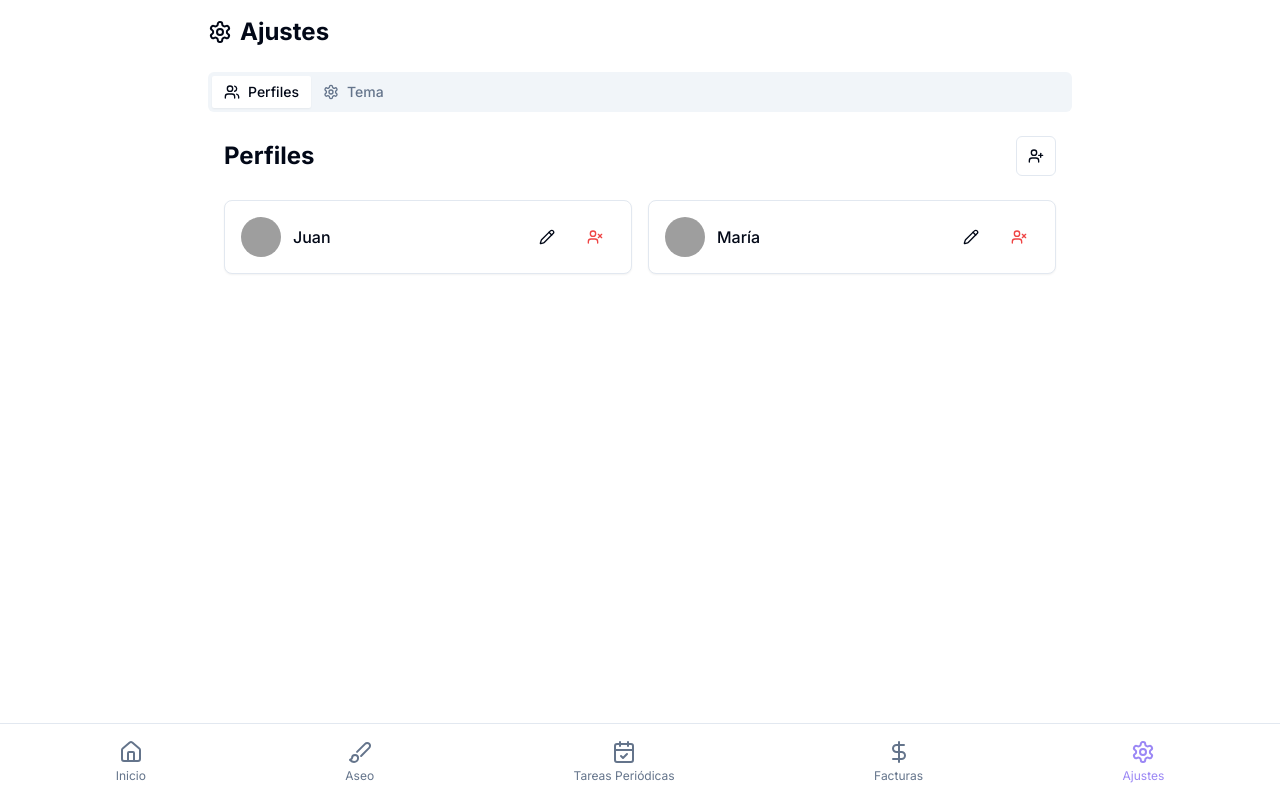
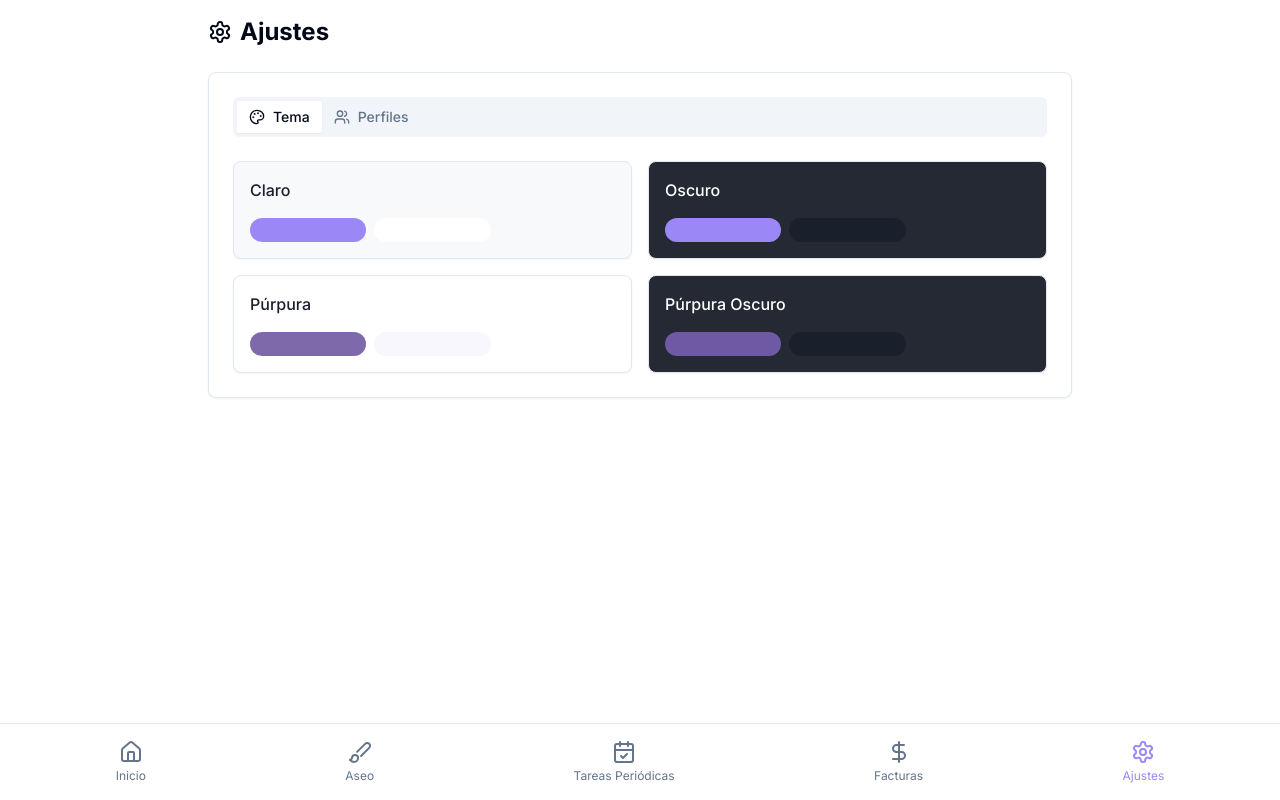
Before and after one commit to marlon19991/househarmony-manager, a React (Vite) app: page /settings in a window 1280 px wide. Built offline with nearby package versions, Linux system fonts and the light colour scheme; grey boxes are pictures that could not be loaded.

Commit message:
Retry code implementation.
This commit addresses the previous implementation attempt and makes necessary adjustments to ensure the code functions as intended.
[skip gpt_engineer]

```diff
--- a/src/components/Settings/ThemeSelector.tsx
+++ b/src/components/Settings/ThemeSelector.tsx
@@ -1,51 +1,102 @@
 import { Check } from "lucide-react";
 import { useTheme } from "next-themes";
+import { Card } from "@/components/ui/card";
 
 const themes = [
-  { name: "light", label: "Claro", colors: { primary: "#9b87f5", background: "#ffffff" } },
-  { name: "dark", label: "Oscuro", colors: { primary: "#9b87f5", background: "#1a1f2c" } },
-  { name: "purple", label: "Púrpura", colors: { primary: "#7e69ab", background: "#f8f7fd" } },
-  { name: "dark-purple", label: "Púrpura Oscuro", colors: { primary: "#6e59a5", background: "#1a1f2c" } },
+  {
+    name: "light",
+    label: "Claro",
+    colors: {
+      primary: "#9b87f5",
+      background: "#ffffff",
+      card: "#f8f9fa",
+      text: "#1a1f2c"
+    }
+  },
+  {
+    name: "dark",
+    label: "Oscuro",
+    colors: {
+      primary: "#9b87f5",
+      background: "#1a1f2c",
+      card: "#242933",
+      text: "#ffffff"
+    }
+  },
+  {
+    name: "purple",
+    label: "Púrpura",
+    colors: {
+      primary: "#7e69ab",
+      background: "#f8f7fd",
+      card: "#ffffff",
+      text: "#1a1f2c"
+    }
+  },
+  {
+    name: "dark-purple",
+    label: "Púrpura Oscuro",
+    colors: {
+      primary: "#6e59a5",
+      background: "#1a1f2c",
+      card: "#242933",
+      text: "#ffffff"
+    }
+  }
 ];
 
 export const ThemeSelector = () => {
   const { theme, setTheme } = useTheme();
 
   return (
-    <div className="space-y-4">
-      <h3 className="text-lg font-semibold mb-4">Selecciona un tema</h3>
-      <div className="grid grid-cols-2 gap-4">
+    <div className="space-y-6">
+      <div className="grid grid-cols-1 md:grid-cols-2 gap-4">
         {themes.map((t) => (
           <button
             key={t.name}
             onClick={() => setTheme(t.name)}
-            className={`relative p-4 rounded-lg border transition-all ${
+            className="w-full text-left"
+          >
+            <Card
+              className={`relative p-4 transition-all duration-300 hover:scale-[1.02] ${
                 theme === t.name
-                ? "border-primary ring-2 ring-primary ring-offset-2"
-                : "border-border hover:border-primary"
+                  ? "ring-2 ring-primary ring-offset-2"
+                  : "hover:ring-1 hover:ring-primary/50"
               }`}
-            style={{ background: t.colors.background }}
+              style={{ background: t.colors.card }}
             >
-            <div className="flex items-center gap-2">
-              <div
-                className="w-4 h-4 rounded-full"
-                style={{ background: t.colors.primary }}
-              />
+              <div className="space-y-4">
+                <div className="flex items-center justify-between">
                   <span
-                className={
-                  t.name.includes("dark") ? "text-white" : "text-gray-900"
-                }
+                    className="font-medium"
+                    style={{ color: t.colors.text }}
                   >
                     {t.label}
                   </span>
-            </div>
                   {theme === t.name && (
                     <Check
-                className={`absolute top-2 right-2 w-4 h-4 ${
-                  t.name.includes("dark") ? "text-white" : "text-primary"
-                }`}
+                      className="w-4 h-4"
+                      style={{ color: t.colors.primary }}
                     />
                   )}
+                </div>
+
+                <div className="grid grid-cols-3 gap-2">
+                  <div
+                    className="w-full h-6 rounded-full"
+                    style={{ background: t.colors.primary }}
+                  />
+                  <div
+                    className="w-full h-6 rounded-full"
+                    style={{ background: t.colors.background }}
+                  />
+                  <div
+                    className="w-full h-6 rounded-full"
+                    style={{ background: t.colors.card }}
+                  />
+                </div>
+              </div>
+            </Card>
           </button>
         ))}
       </div>
--- a/src/pages/Settings.tsx
+++ b/src/pages/Settings.tsx
@@ -1,8 +1,8 @@
-import { Settings as SettingsIcon, Users } from "lucide-react";
+import { Settings as SettingsIcon, Palette, Users } from "lucide-react";
 import { Card } from "@/components/ui/card";
 import { Tabs, TabsContent, TabsList, TabsTrigger } from "@/components/ui/tabs";
 import { ThemeSelector } from "@/components/Settings/ThemeSelector";
-import { ProfilesSection } from "@/components/Settings/ProfilesSection";
+import ProfilesSection from "@/components/Settings/ProfilesSection";
 
 const Settings = () => {
   return (
@@ -12,26 +12,28 @@ const Settings = () => {
         <h1 className="text-2xl font-bold">Ajustes</h1>
       </div>
 
-      <Tabs defaultValue="profiles" className="w-full">
-        <TabsList className="w-full justify-start">
+      <Card className="p-6">
+        <Tabs defaultValue="theme" className="w-full">
+          <TabsList className="w-full justify-start mb-6">
+            <TabsTrigger value="theme" className="flex items-center gap-2">
+              <Palette className="w-4 h-4" />
+              Tema
+            </TabsTrigger>
             <TabsTrigger value="profiles" className="flex items-center gap-2">
               <Users className="w-4 h-4" />
               Perfiles
             </TabsTrigger>
-          <TabsTrigger value="theme" className="flex items-center gap-2">
-            <SettingsIcon className="w-4 h-4" />
-            Tema
-          </TabsTrigger>
           </TabsList>
-        <TabsContent value="profiles">
+
+          <TabsContent value="theme" className="mt-0">
+            <ThemeSelector />
+          </TabsContent>
+
+          <TabsContent value="profiles" className="mt-0">
             <ProfilesSection />
           </TabsContent>
-        <TabsContent value="theme">
-          <Card className="p-6">
-            <ThemeSelector />
+        </Tabs>
       </Card>
-        </TabsContent>
-      </Tabs>
     </div>
   );
 };
```
Lines whose indentation alone changed are shown as unchanged.
